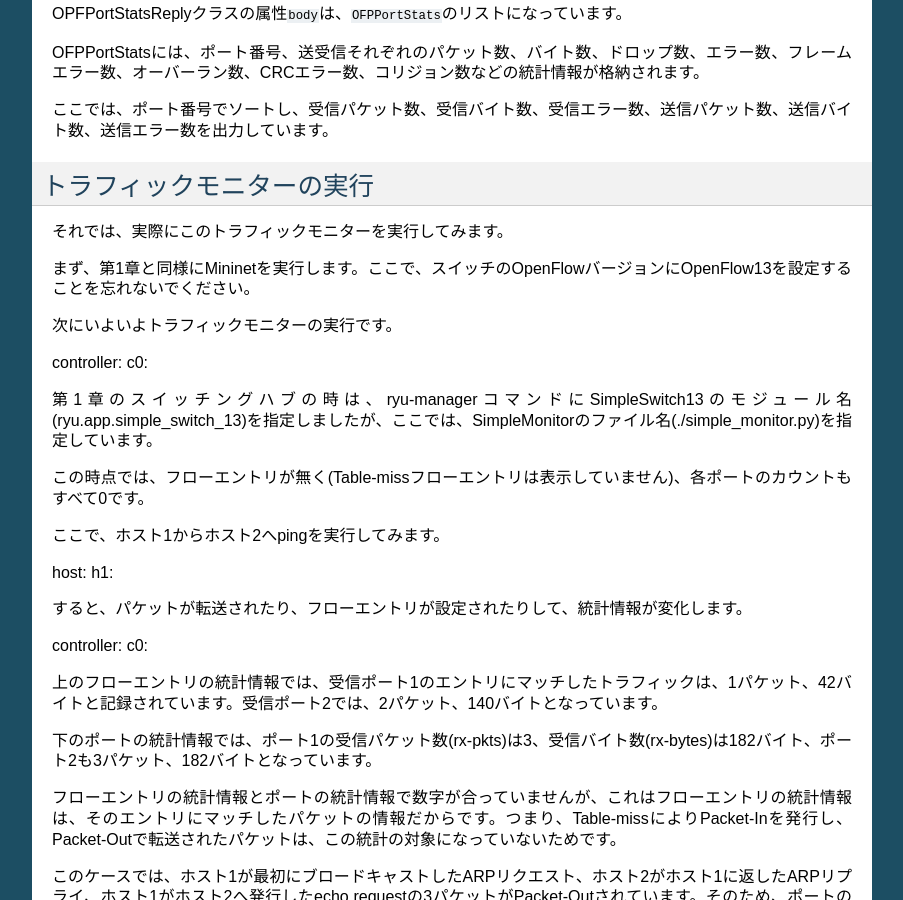
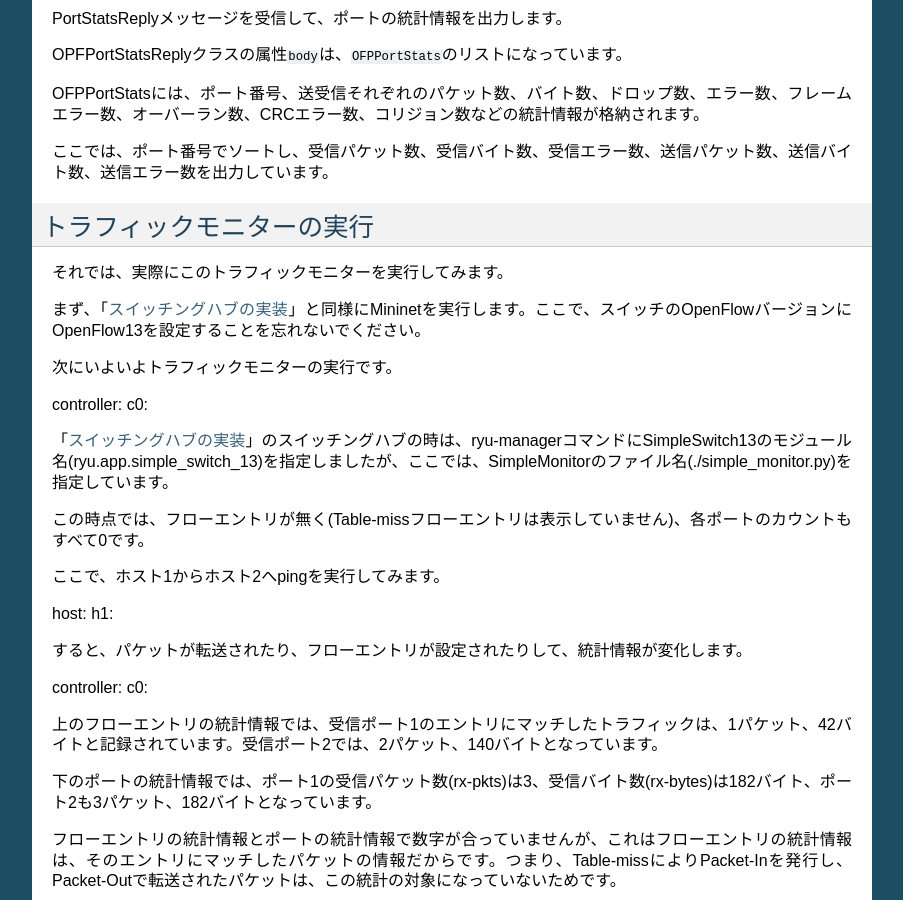
Before and after one commit to osrg/ryu-book, a Sphinx documentation site: the page built from ja/source/traffic_monitor.rst, in a window 1280 px wide and 900 px high, scrolled down 1678 px. Shown: the whole window, without its empty margins (198-1101 px from the left). Built offline with Sphinx 7.4.7, drawn with Linux system fonts in a browser that asks for light colours; some of the changed text lies outside the part shown.

Commit message:
replace a hard-coded chapter number with reference
Signed-off-by: Yoshihiro Kaneko <ykaneko0929@gmail.com>

```diff
--- a/ja/source/switching_hub.rst
+++ b/ja/source/switching_hub.rst
@@ -1,3 +1,5 @@
+.. _ch_switching_hub:
+
 スイッチングハブの実装
 ======================
 
--- a/ja/source/traffic_monitor.rst
+++ b/ja/source/traffic_monitor.rst
@@ -1,8 +1,10 @@
+.. _ch_traffic_monitor:
+
 トラフィックモニター
 ====================
 
-本章では、第1章のスイッチングハブにOpenFlowスイッチの統計情報をモニター
-する機能を追加します。
+本章では、「 :ref:`ch_switching_hub` 」のスイッチングハブにOpenFlowスイッチ
+の統計情報をモニターする機能を追加します。
 
 
 ネットワークの定期健診
@@ -29,8 +31,8 @@
 トラフィックモニターの実装
 --------------------------
 
-早速ですが、第1章のスイッチングハブにトラフィックモニター機能を追加した
-ソースコードです。
+早速ですが、「 :ref:`ch_switching_hub` 」のスイッチングハブにトラフィック
+モニター機能を追加したソースコードです。
 
 .. raw:: latex
 
@@ -342,8 +344,8 @@ OFPPortStatsには、ポート番号、送受信それぞれのパケット数
 
 それでは、実際にこのトラフィックモニターを実行してみます。
 
-まず、第1章と同様にMininetを実行します。ここで、スイッチのOpenFlowバージョン
-にOpenFlow13を設定することを忘れないでください。
+まず、「 :ref:`ch_switching_hub` 」と同様にMininetを実行します。ここで、
+スイッチのOpenFlowバージョンにOpenFlow13を設定することを忘れないでください。
 
 次にいよいよトラフィックモニターの実行です。
 
@@ -395,9 +397,9 @@ controller: c0:
     0000000000000001 fffffffe        0        0        0        0        0        0
     \end{console}
 
-第1章のスイッチングハブの時は、ryu-managerコマンドにSimpleSwitch13の
-モジュール名(ryu.app.simple_switch_13)を指定しましたが、ここでは、
-SimpleMonitorのファイル名(./simple_monitor.py)を指定しています。
+「 :ref:`ch_switching_hub` 」のスイッチングハブの時は、ryu-managerコマンド
+にSimpleSwitch13のモジュール名(ryu.app.simple_switch_13)を指定しましたが、
+ここでは、SimpleMonitorのファイル名(./simple_monitor.py)を指定しています。
 
 この時点では、フローエントリが無く(Table-missフローエントリは表示して
 いません)、各ポートのカウントもすべて0です。
```
